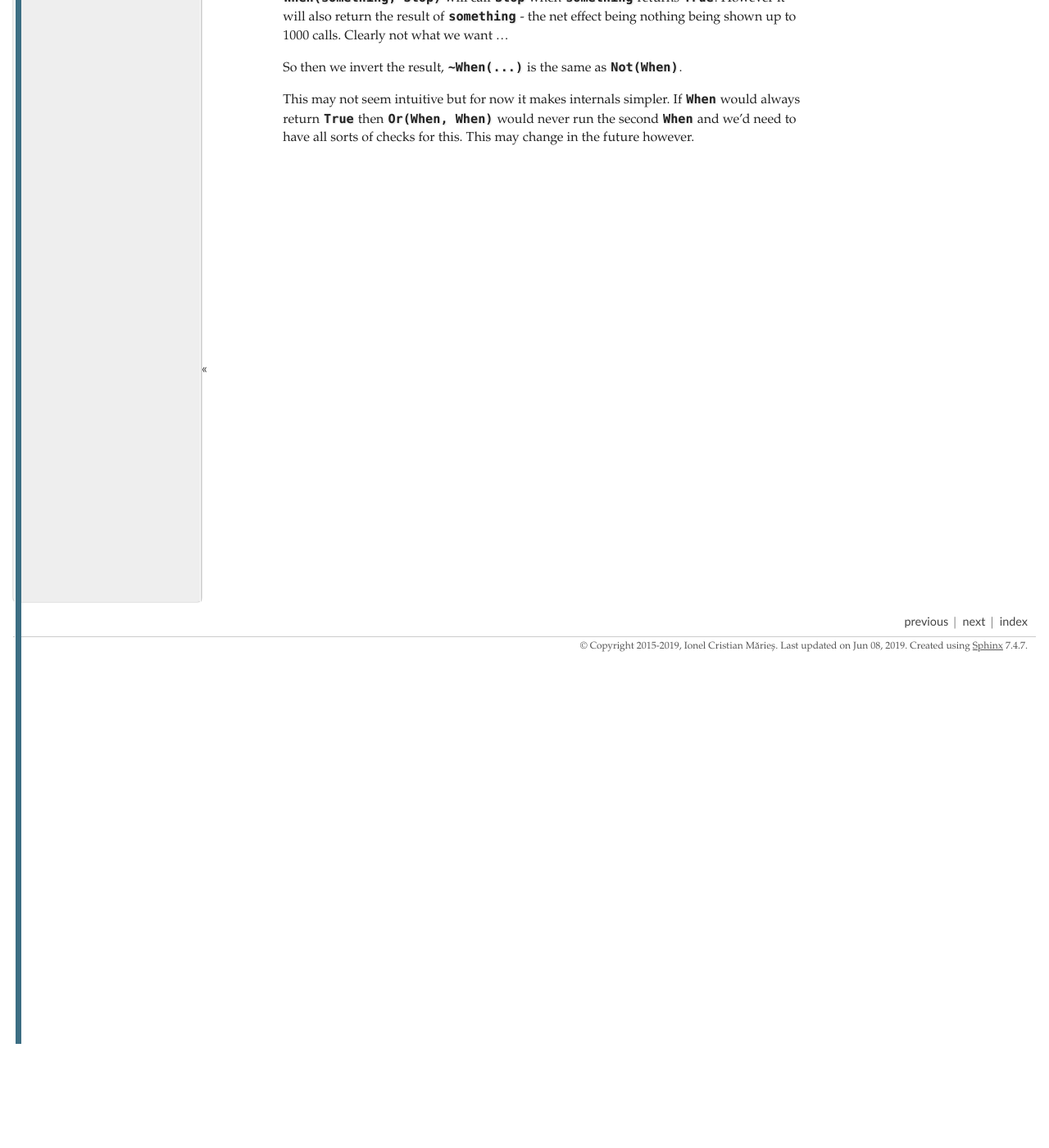
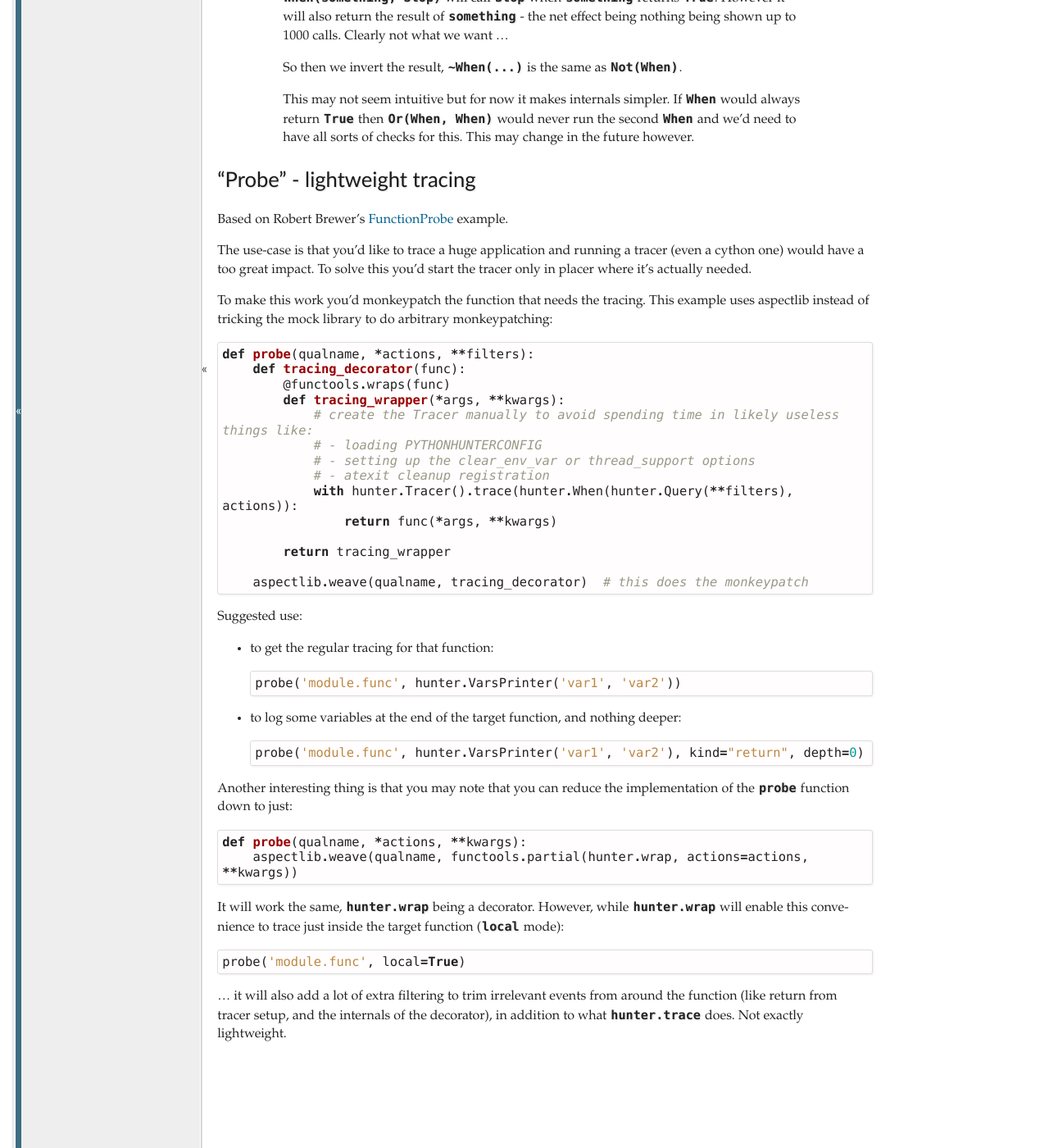
Before and after one commit to ionelmc/python-hunter, a Sphinx documentation site: the page built from docs/cookbook.rst, in a window 1280 px wide and 1400 px high, scrolled down 2086 px. Shown: the whole window at 82% size. Built offline with Sphinx 7.4.7, drawn with Linux system fonts in a browser that asks for light colours; pages that are not in the unit, such as notebooks, are missing from menus; before the commit the page ends 3359 px from its top, so only the background shows below that; some of the changed text lies outside the part shown.

Commit message:
Add the probe cookbook example. Ref #45.

```diff
--- a/docs/cookbook.rst
+++ b/docs/cookbook.rst
@@ -118,3 +118,64 @@ Say you want to stop tracing after 1000 events, you'd do this:
         This may not seem intuitive but for now it makes internals simpler. If ``When`` would always return ``True`` then
         ``Or(When, When)`` would never run the second ``When`` and we'd need to have all sorts of checks for this. This may
         change in the future however.
+
+"Probe" - lightweight tracing
+=============================
+
+Based on Robert Brewer's `FunctionProbe <https://github.com/ionelmc/python-hunter/issues/45#issuecomment-453754832>`_
+example.
+
+The use-case is that you'd like to trace a huge application and running a tracer (even a cython one) would have a too
+great impact. To solve this you'd start the tracer only in placer where it's actually needed.
+
+To make this work you'd monkeypatch the function that needs the tracing. This example uses aspectlib instead of tricking
+the mock library to do arbitrary monkeypatching:
+
+.. sourcecode:: python
+
+    def probe(qualname, *actions, **filters):
+        def tracing_decorator(func):
+            @functools.wraps(func)
+            def tracing_wrapper(*args, **kwargs):
+                # create the Tracer manually to avoid spending time in likely useless things like:
+                # - loading PYTHONHUNTERCONFIG
+                # - setting up the clear_env_var or thread_support options
+                # - atexit cleanup registration
+                with hunter.Tracer().trace(hunter.When(hunter.Query(**filters), actions)):
+                    return func(*args, **kwargs)
+
+            return tracing_wrapper
+
+        aspectlib.weave(qualname, tracing_decorator)  # this does the monkeypatch
+
+Suggested use:
+
+* to get the regular tracing for that function:
+
+  .. sourcecode:: python
+
+        probe('module.func', hunter.VarsPrinter('var1', 'var2'))
+
+* to log some variables at the end of the target function, and nothing deeper:
+
+  .. sourcecode:: python
+
+        probe('module.func', hunter.VarsPrinter('var1', 'var2'), kind="return", depth=0)
+
+Another interesting thing is that you may note that you can reduce the implementation of the ``probe`` function down to
+just:
+
+.. sourcecode:: python
+
+    def probe(qualname, *actions, **kwargs):
+        aspectlib.weave(qualname, functools.partial(hunter.wrap, actions=actions, **kwargs))
+
+It will work the same, ``hunter.wrap`` being a decorator. However, while ``hunter.wrap`` will enable this convenience
+to trace just inside the target function (``local`` mode):
+
+.. sourcecode:: python
+
+    probe('module.func', local=True)
+
+... it will also add a lot of extra filtering to trim irrelevant events from around the function (like return from
+tracer setup, and the internals of the decorator), in addition to what ``hunter.trace`` does. Not exactly lightweight.
```
